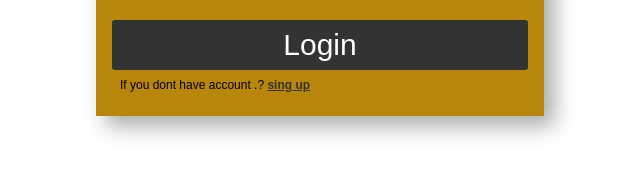
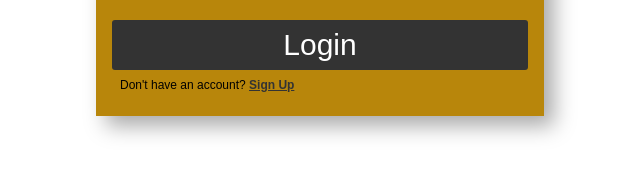
Before and after one commit to FACG6/Postatna, a website: page public/index.html in a window 1280 px wide. Shown: the part 312-488 px from the top of the page, 320-960 px from the left. Drawn offline with Linux system fonts and the light colour scheme.

Commit message:
Fix a typo on the signup screen
There was a small typo that i noticed that I would love to contribute on.

```diff
--- a/public/index.html
+++ b/public/index.html
@@ -21,7 +21,7 @@
 			<label>Password</label>
 			<input type="password"  name='loginPass' placeholder="Enter your Password" required>
 			<button>Login</button>
-			<p class="psignUp">If you dont have account .? <a id='gotosignup'>sing up</a></p>
+			<p class="psignUp">Don't have an account? <a id='gotosignup'>Sign Up</a></p>
 			<link rel='icon' href=' https://static.thenounproject.com/png/2157102-200.png ' type='image/png' />
 
 			<!---->
```
